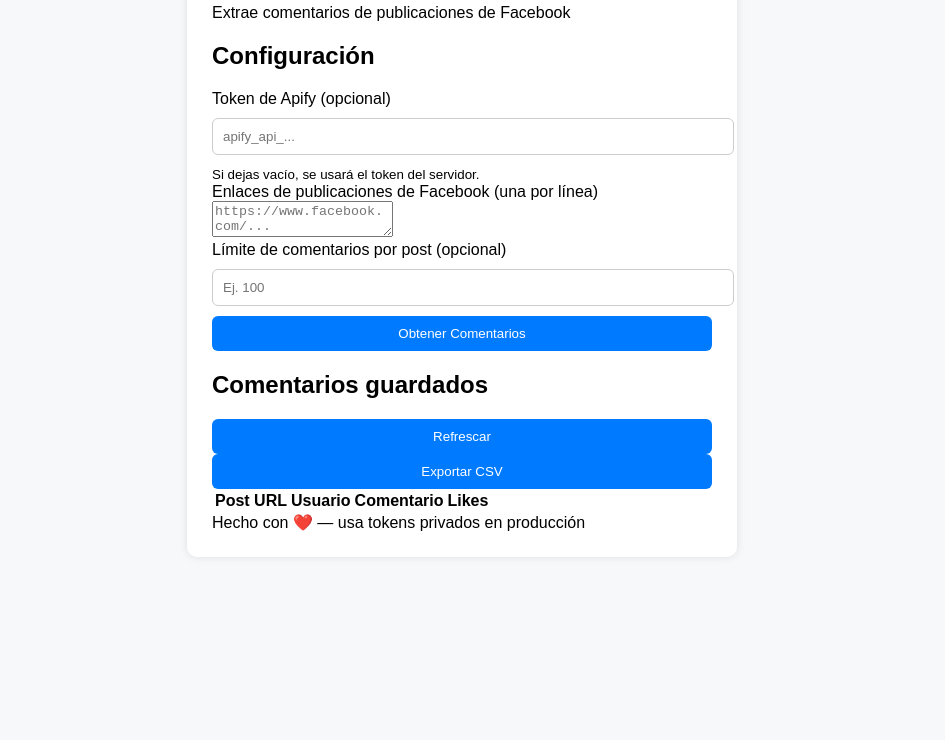
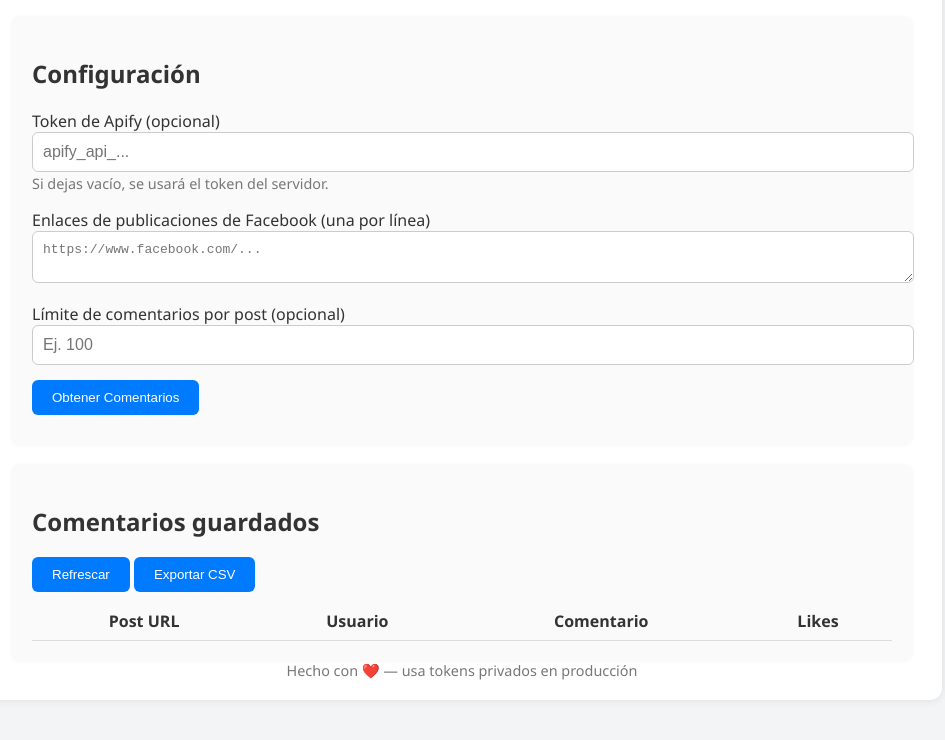
Before and after one commit to mmtestiting8000/fbs, a website: page public/index.html in a window 1280 px wide. Shown: the part 161-901 px from the top of the page, without its empty margins (178-1123 px from the left). Before the commit the page ends 800 px from the top, so only its background shows below. Drawn offline with nearby package versions, Linux system fonts and the light colour scheme; no server answers.

Commit message:
Update app.css

```diff
--- a/public/app.css
+++ b/public/app.css
@@ -1,56 +1,81 @@
 body {
-  font-family: Arial, sans-serif;
-  background: #f7f8fa;
+  font-family: "Segoe UI", sans-serif;
+  background: #f3f4f6;
   margin: 0;
   padding: 0;
+  color: #333;
 }
 
 .container {
-  width: 500px;
-  margin: 60px auto;
-  background: white;
-  padding: 25px;
-  border-radius: 10px;
-  box-shadow: 0 0 8px rgba(0,0,0,0.1);
+  width: 90%;
+  max-width: 900px;
+  margin: 40px auto;
+  background: #fff;
+  padding: 20px 30px;
+  border-radius: 12px;
+  box-shadow: 0 0 10px rgba(0,0,0,0.1);
 }
 
-h1 {
+header, footer {
   text-align: center;
 }
 
-input {
+h1 { margin-bottom: 5px; }
+
+.muted {
+  color: #777;
+  font-size: 0.9em;
+}
+
+.card {
+  background: #fafafa;
+  border-radius: 8px;
+  padding: 20px;
+  margin-top: 20px;
+  box-shadow: 0 0 4px rgba(0,0,0,0.05);
+}
+
+.field {
+  margin-bottom: 15px;
+}
+
+textarea, input {
   width: 100%;
-  margin: 10px 0;
   padding: 10px;
+  border: 1px solid #ccc;
   border-radius: 6px;
-  border: 1px solid #ccc;
+  font-size: 1em;
 }
 
 button {
-  width: 100%;
-  padding: 10px;
-  background-color: #007bff;
+  background: #007bff;
+  color: white;
   border: none;
-  color: white;
   border-radius: 6px;
+  padding: 10px 20px;
   cursor: pointer;
 }
 
 button:hover {
-  background-color: #0056b3;
+  background: #0056b3;
 }
 
-#status {
-  margin: 10px 0;
+.table-wrapper {
+  overflow-x: auto;
+  margin-top: 10px;
+}
+
+table {
+  width: 100%;
+  border-collapse: collapse;
+}
+
+table th, table td {
+  padding: 8px;
+  border-bottom: 1px solid #ddd;
+}
+
+.status {
+  margin-top: 10px;
   font-weight: bold;
 }
-
-#commentsList {
-  list-style: none;
-  padding: 0;
-}
-
-#commentsList li {
-  padding: 8px;
-  border-bottom: 1px solid #eee;
-}
```
